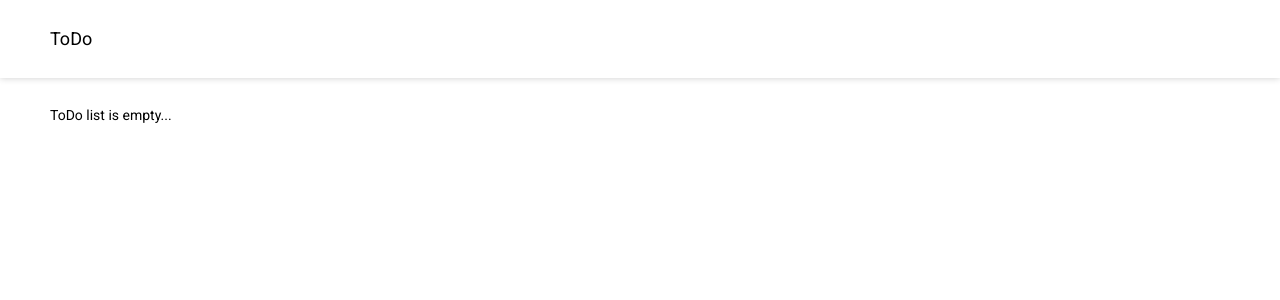
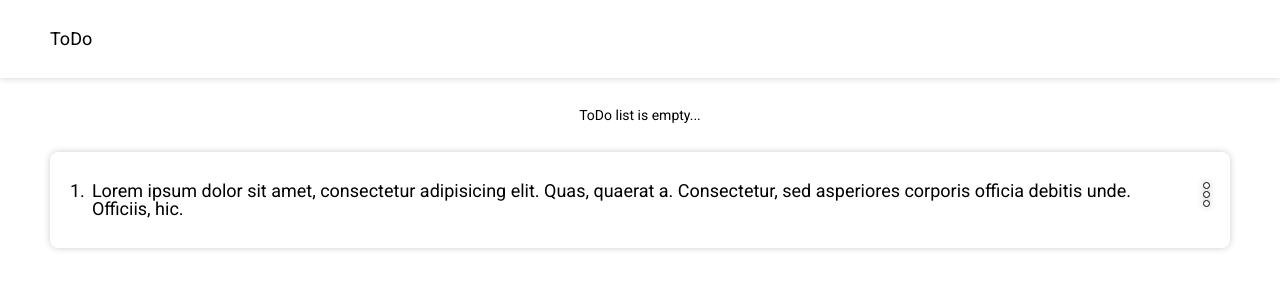
Before and after one commit to AlexNeva/beautiful-todo, a React (Create React App) app: page / in a window 1280 px wide. Shown: the top 300 px of the page. Built offline with nearby package versions, Linux system fonts and the light colour scheme.

Commit message:
add todolist and todo item

```diff
--- a/src/App.scss
+++ b/src/App.scss
@@ -1,3 +1,8 @@
 .header {
   margin-bottom: 30px;
 }
+
+.todo-list {
+  margin-top: 30px;
+  margin-bottom: 30px;
+}
--- a/src/App.tsx
+++ b/src/App.tsx
@@ -2,6 +2,7 @@ import React from 'react';
 import './App.scss';
 import Header from './components/header/Header';
 import Message from './components/message/Message';
+import TodoList from './components/todo-list/TodoList';
 
 const App = () => (
   <div className="App">
@@ -10,6 +11,7 @@ const App = () => (
       <Message>
         ToDo list is empty...
       </Message>
+      <TodoList />
     </div>
   </div>
 
--- a/src/components/header/Header.tsx
+++ b/src/components/header/Header.tsx
@@ -1,7 +1,7 @@
-import React from 'react';
+import React, { FC } from 'react';
 import classes from './Header.module.scss';
 
-const Header = () => (
+const Header: FC = () => (
   <div className={`${classes.Header} header`}>
     <div className="container">
       ToDo
--- a/src/components/message/Message.module.scss
+++ b/src/components/message/Message.module.scss
@@ -1,3 +1,4 @@
 .Message {
   font-size: 14px;
+  text-align: center;
 }
--- /dev/null
+++ b/src/components/todo-list/TodoItem.module.scss
@@ -0,0 +1,47 @@
+.TodoItem {
+  padding: var(--box-paddings);
+  display: flex;
+  align-items: flex-start;
+
+  box-shadow: var(--main-box-shadow);
+  border-radius: var(--box-border-radius);
+
+  &:not(:last-child) {
+    margin-bottom: 20px;
+  }
+}
+
+.TodoNum {
+  margin-right: 7px;
+}
+
+.TodoTitle {
+  padding-right: 15px;
+}
+
+.TodoBtn {
+  display: flex;
+  flex-direction: column;
+  align-items: center;
+  margin-left: auto;
+
+  > span {
+    flex-shrink: 0;
+    width: 7px;
+    height: 7px;
+    border-radius: 50%;
+    border: 1px solid #000;
+    transition: opacity 0.2s ease-in-out 0s;
+    box-shadow: var(--main-box-shadow);
+
+    &:not(:last-child) {
+      margin-bottom: 2px;
+    }
+  }
+
+  &:hover {
+    > span {
+      opacity: 0.5;
+    }
+  }
+}
--- /dev/null
+++ b/src/components/todo-list/TodoItem.tsx
@@ -0,0 +1,18 @@
+import React, { FC } from 'react';
+import classes from './TodoItem.module.scss';
+
+const TodoItem: FC = () => (
+  <li className={classes.TodoItem}>
+    <div className={classes.TodoNum}>
+      1.
+    </div>
+    <div className={classes.TodoTitle}>
+      Lorem ipsum dolor sit amet, consectetur adipisicing elit. Quas, quaerat a. Consectetur, sed asperiores corporis officia debitis unde. Officiis, hic.
+    </div>
+    <button className={classes.TodoBtn} type='button'>
+      <span></span><span></span><span></span>
+    </button>
+  </li>
+);
+
+export default TodoItem;
--- /dev/null
+++ b/src/components/todo-list/TodoList.module.scss
@@ -0,0 +1,3 @@
+.TodoList {
+
+}
--- /dev/null
+++ b/src/components/todo-list/TodoList.tsx
@@ -0,0 +1,11 @@
+import React, { FC } from 'react';
+import TodoItem from './TodoItem';
+import classes from './TodoList.module.scss';
+
+const TodoList: FC = () => (
+  <ul className={`${classes.TodoList} todo-list`}>
+    <TodoItem />
+  </ul>
+);
+
+export default TodoList;
```
